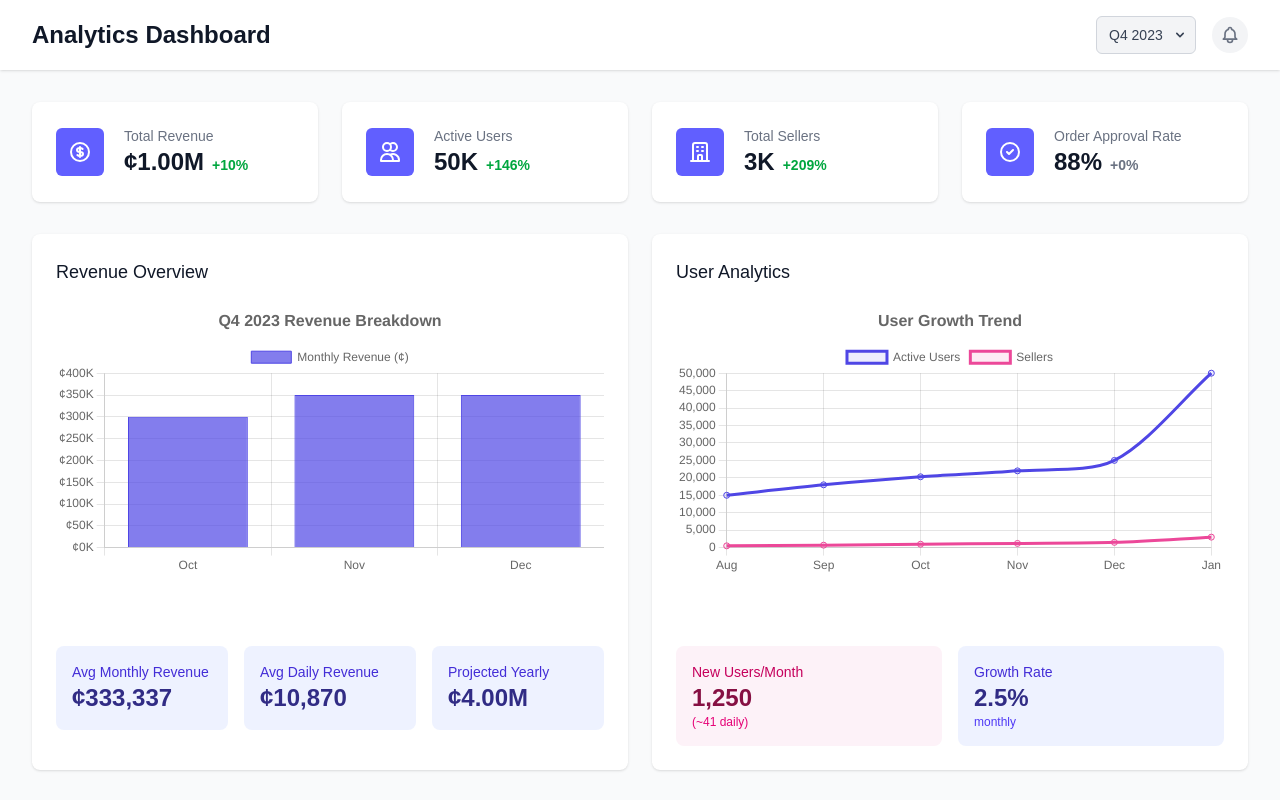
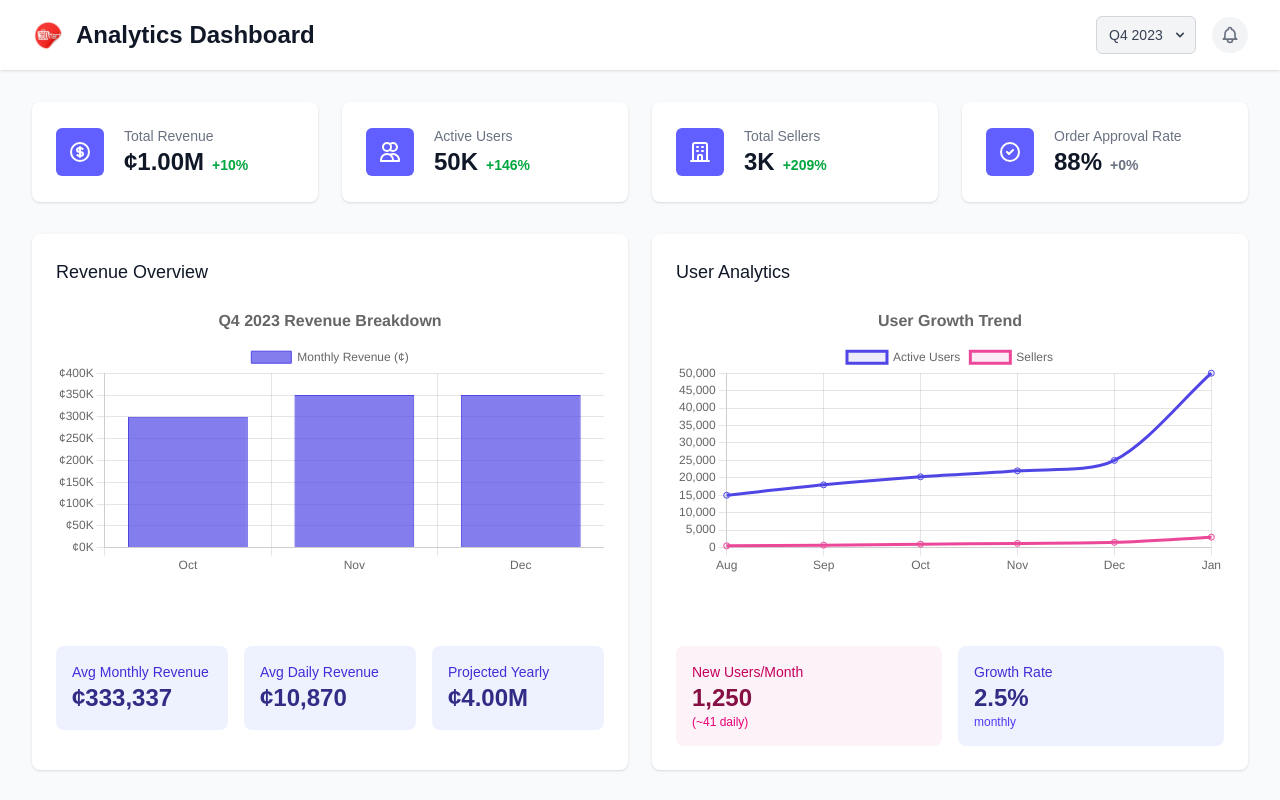
Before and after one commit to 360Kart-dev/analytics-dashboard, a Next.js app: page / in a window 1280 px wide. Shown: the top 800 px of the page. Built offline with nearby package versions, Linux system fonts and the light colour scheme.

Commit message:
Dashboard Setup

```diff
--- a/src/app/page.js
+++ b/src/app/page.js
@@ -1,4 +1,5 @@
 import React from 'react';
+import Image from 'next/image';
 import RevenueSummary from '@/components/dashboard/RevenueSummary';
 import OrderAnalytics from '@/components/dashboard/OrderAnalytics';
 import TransactionTrends from '@/components/dashboard/TransactionTrends';
@@ -11,7 +12,18 @@ const DashboardPage = () => {
     <div className="min-h-screen bg-gray-50">
       <header className="bg-white shadow-sm">
         <div className="max-w-7xl mx-auto px-4 py-4 sm:px-6 lg:px-8 flex justify-between items-center">
-          <h1 className="text-2xl font-bold text-gray-900">Analytics Dashboard</h1>
+          <div className="flex items-center space-x-3">
+            <div className="flex-shrink-0 h-8 w-8">
+              <Image
+                src="/images/logo.png"
+                alt="360Kart Logo"
+                width={32}
+                height={32}
+                className="rounded-full"
+              />
+            </div>
+            <h1 className="text-2xl font-bold text-gray-900">Analytics Dashboard</h1>
+          </div>
           <div className="flex items-center space-x-4">
             <div className="relative">
               <select className="appearance-none bg-gray-100 border border-gray-300 rounded-md py-2 pl-3 pr-8 text-sm font-medium text-gray-700 focus:outline-none focus:ring-2 focus:ring-indigo-500">
```
Also changed, not shown: public/images/logo.png (added).
